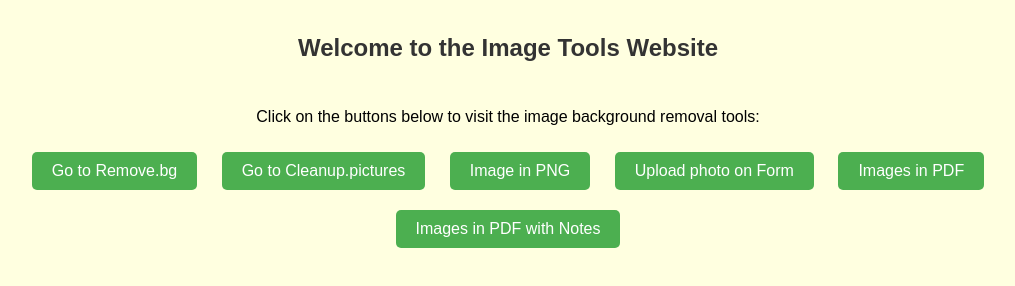
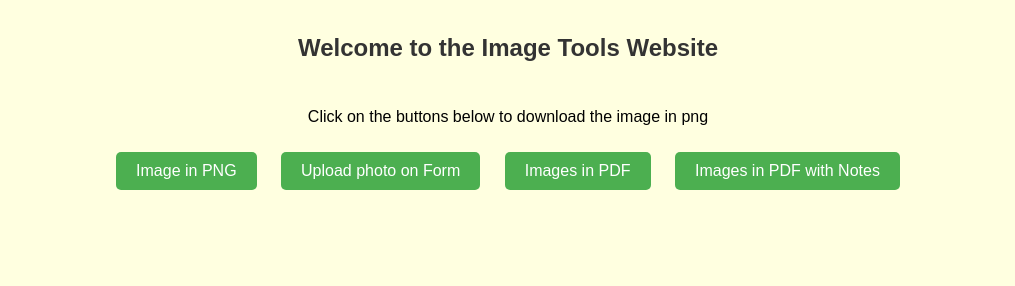
Before and after one commit to Vedprakash3/Image-Tools.github.io, a plain HTML site: page index.html in a window 1280 px wide. Shown: the whole page, without its empty margins (132-1147 px from the left). Drawn offline with Linux system fonts and the light colour scheme.

Commit message:
Add files via upload

```diff
--- a/index.html
+++ b/index.html
@@ -38,10 +38,8 @@
 </head>
 <body>
     <h1>Welcome to the Image Tools Website</h1>
-    <p>Click on the buttons below to visit the image background removal tools:</p>
+    <p>Click on the buttons below to download the image in png </p>
 
-    <button class="btn" onclick="window.open('https://www.remove.bg/', '_blank')">Go to Remove.bg</button>
-    <button class="btn" onclick="window.open('https://cleanup.pictures/', '_blank')">Go to Cleanup.pictures</button>
     <button class="btn" onclick="window.open('https://vedprakash3.github.io/Image-In-PNG.github.io/', '_blank')">Image in PNG</button>
     <button class="btn" onclick="window.open('https://vedprakash3.github.io/Photo-On-Form.github.io/', '_blank')">Upload photo on Form</button>
     <button class="btn" onclick="window.open('https://vedprakash3.github.io/Images-In-PDF.github.io/', '_blank')">Images in PDF</button>
```
